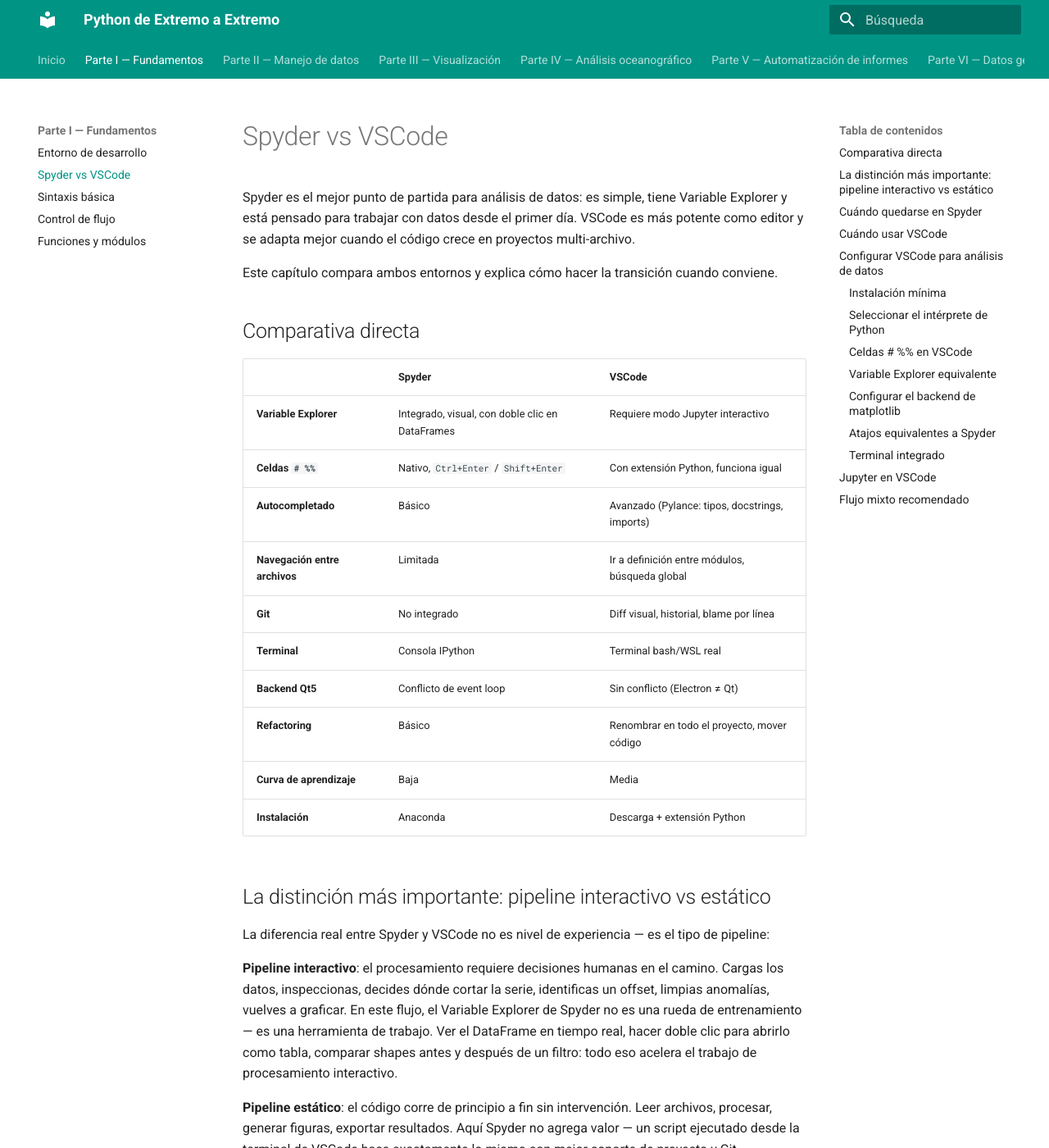
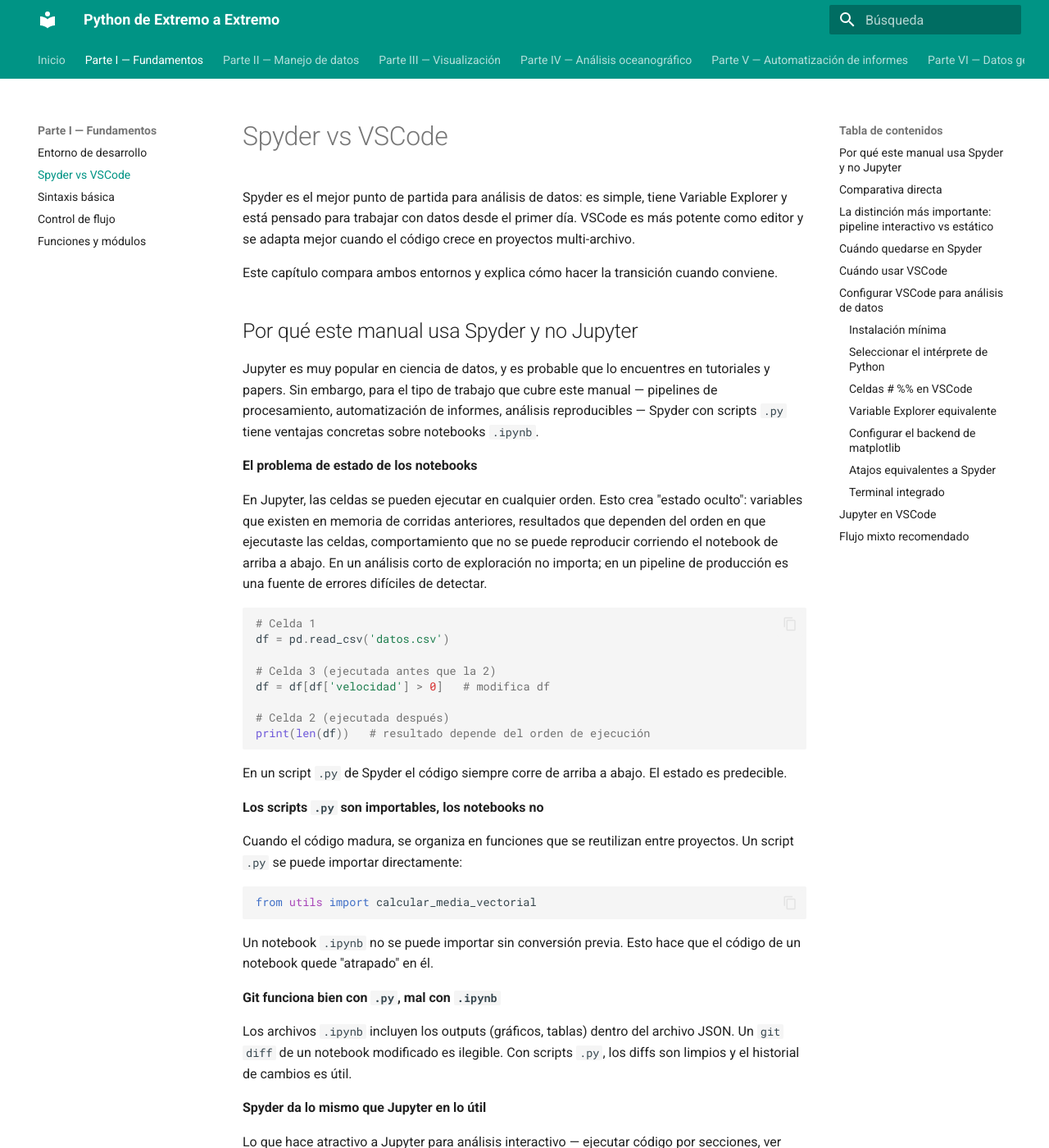
Before and after one commit to TomValderrama/manual-python-oceanografia, an MkDocs documentation site: the page built from docs/parte1/01b_spyder_vs_vscode.md, in a window 1280 px wide and 1400 px high. Shown: the whole window at 82% size. Built offline with MkDocs 1.6.1 and Material for MkDocs 9.7.7, drawn with Linux system fonts in a browser that asks for light colours; some of the changed text lies outside the part shown.

Commit message:
cap 01b: justificar uso de Spyder sobre Jupyter — estado oculto, importabilidad, Git

````diff
--- a/docs/parte1/01b_spyder_vs_vscode.md
+++ b/docs/parte1/01b_spyder_vs_vscode.md
@@ -3,6 +3,60 @@
 Spyder es el mejor punto de partida para análisis de datos: es simple, tiene Variable Explorer y está pensado para trabajar con datos desde el primer día. VSCode es más potente como editor y se adapta mejor cuando el código crece en proyectos multi-archivo.
 
 Este capítulo compara ambos entornos y explica cómo hacer la transición cuando conviene.
+
+## Por qué este manual usa Spyder y no Jupyter
+
+Jupyter es muy popular en ciencia de datos, y es probable que lo encuentres en tutoriales y papers. Sin embargo, para el tipo de trabajo que cubre este manual — pipelines de procesamiento, automatización de informes, análisis reproducibles — Spyder con scripts `.py` tiene ventajas concretas sobre notebooks `.ipynb`.
+
+**El problema de estado de los notebooks**
+
+En Jupyter, las celdas se pueden ejecutar en cualquier orden. Esto crea "estado oculto": variables que existen en memoria de corridas anteriores, resultados que dependen del orden en que ejecutaste las celdas, comportamiento que no se puede reproducir corriendo el notebook de arriba a abajo. En un análisis corto de exploración no importa; en un pipeline de producción es una fuente de errores difíciles de detectar.
+
+```python
+# Celda 1
+df = pd.read_csv('datos.csv')
+
+# Celda 3 (ejecutada antes que la 2)
+df = df[df['velocidad'] > 0]   # modifica df
+
+# Celda 2 (ejecutada después)
+print(len(df))   # resultado depende del orden de ejecución
+```
+
+En un script `.py` de Spyder el código siempre corre de arriba a abajo. El estado es predecible.
+
+**Los scripts `.py` son importables, los notebooks no**
+
+Cuando el código madura, se organiza en funciones que se reutilizan entre proyectos. Un script `.py` se puede importar directamente:
+
+```python
+from utils import calcular_media_vectorial
+```
+
+Un notebook `.ipynb` no se puede importar sin conversión previa. Esto hace que el código de un notebook quede "atrapado" en él.
+
+**Git funciona bien con `.py`, mal con `.ipynb`**
+
+Los archivos `.ipynb` incluyen los outputs (gráficos, tablas) dentro del archivo JSON. Un `git diff` de un notebook modificado es ilegible. Con scripts `.py`, los diffs son limpios y el historial de cambios es útil.
+
+**Spyder da lo mismo que Jupyter en lo útil**
+
+Lo que hace atractivo a Jupyter para análisis interactivo — ejecutar código por secciones, ver resultados inmediatamente, inspeccionar variables — también lo tiene Spyder:
+
+| Jupyter | Spyder equivalente |
+|---|---|
+| Celdas de código | Celdas `# %%` |
+| Output inline | Consola IPython |
+| Variable inspector | Variable Explorer (más completo) |
+| Narrativa en Markdown | Comentarios en el código |
+
+La diferencia es que en Spyder el código vive en un archivo `.py` limpio, no en un JSON con outputs embebidos.
+
+**Cuándo sí usar Jupyter**
+
+Jupyter tiene ventajas reales para comunicar resultados: mezclar texto explicativo, código y gráficos en un documento que otros pueden leer y re-ejecutar. Es el formato estándar para papers reproducibles y tutoriales. Si el objetivo es compartir un análisis con alguien que no va a modificar el código, un notebook bien hecho es ideal. Si el objetivo es construir un pipeline que procese datos y se mantenga en el tiempo, un script `.py` es mejor.
+
+---
 
 ## Comparativa directa
 
````
